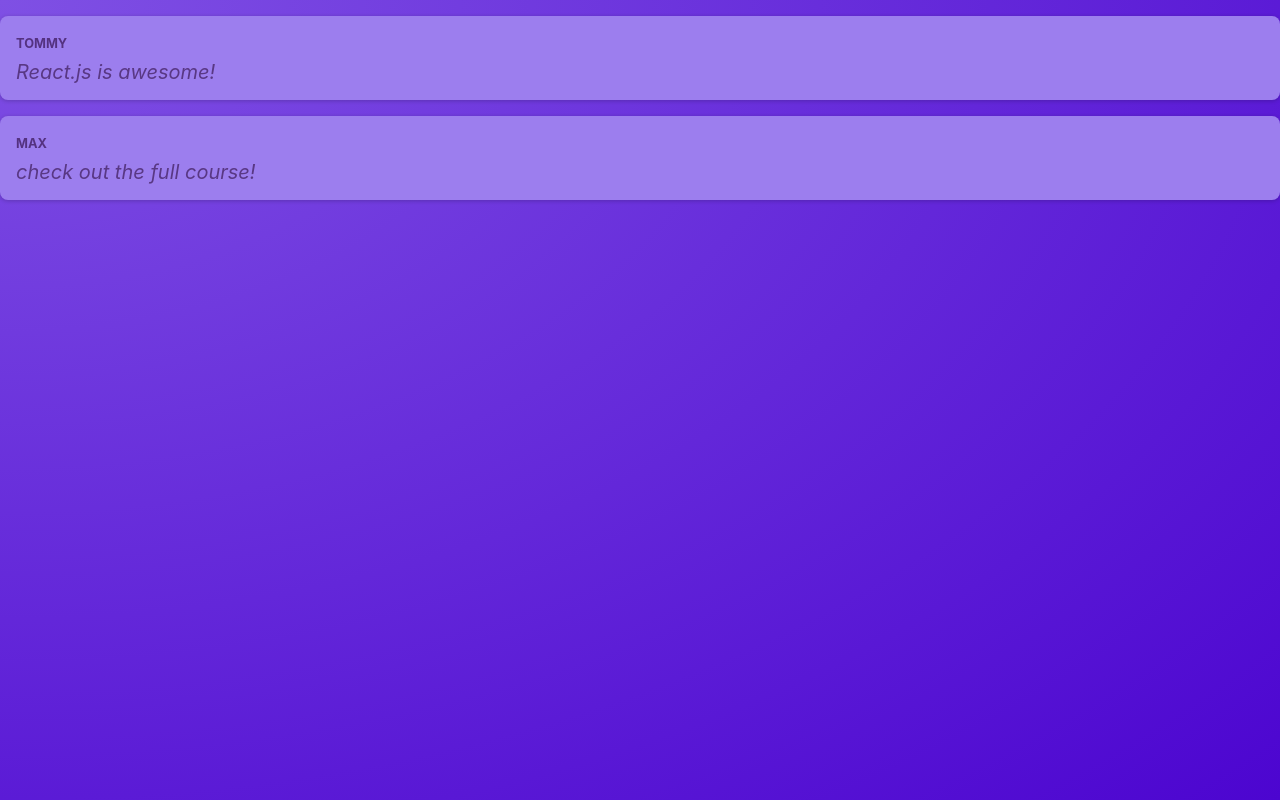
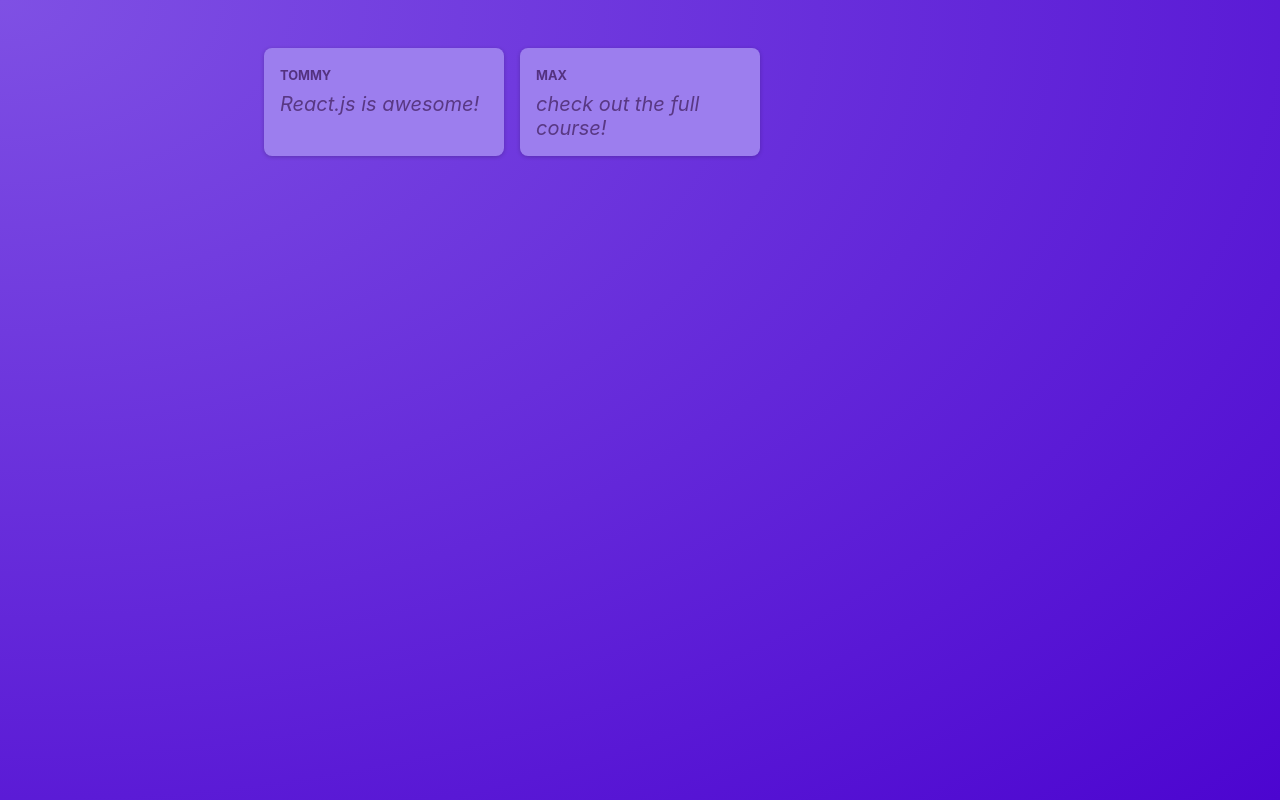
Before and after one commit to PJLindsay/react-crash-course, a React (Vite) app: page / in a window 1280 px wide. Built offline with nearby package versions, Linux system fonts and the light colour scheme.

Commit message:
Add PostsList component

```diff
--- a/src/App.jsx
+++ b/src/App.jsx
@@ -1,10 +1,9 @@
-import Post from "./components/Post";
+import PostsList from "./components/PostsList";
 
 function App() {
   return (
     <main>
-      <Post author="Tommy" body="React.js is awesome!" />
-      <Post author="Max" body="check out the full course!" />
+      <PostsList />
     </main>
   );
 }
--- /dev/null
+++ b/src/components/PostsList.jsx
@@ -0,0 +1,13 @@
+import Post from "./Post";
+import classes from "./PostsList.module.css";
+
+function PostsList() {
+  return (
+    <ul className={classes.posts}>
+      <Post author="Tommy" body="React.js is awesome!" />
+      <Post author="Max" body="check out the full course!" />
+    </ul>
+  );
+}
+
+export default PostsList;
--- /dev/null
+++ b/src/components/PostsList.module.css
@@ -0,0 +1,10 @@
+.posts {
+  list-style: none;
+  max-width: 50rem;
+  margin: 1rem auto;
+  padding: 1rem 0;
+  display: grid;
+  gap: 1rem;
+  grid-template-columns: repeat(3, 30%);
+  justify-content: center;
+}
```
